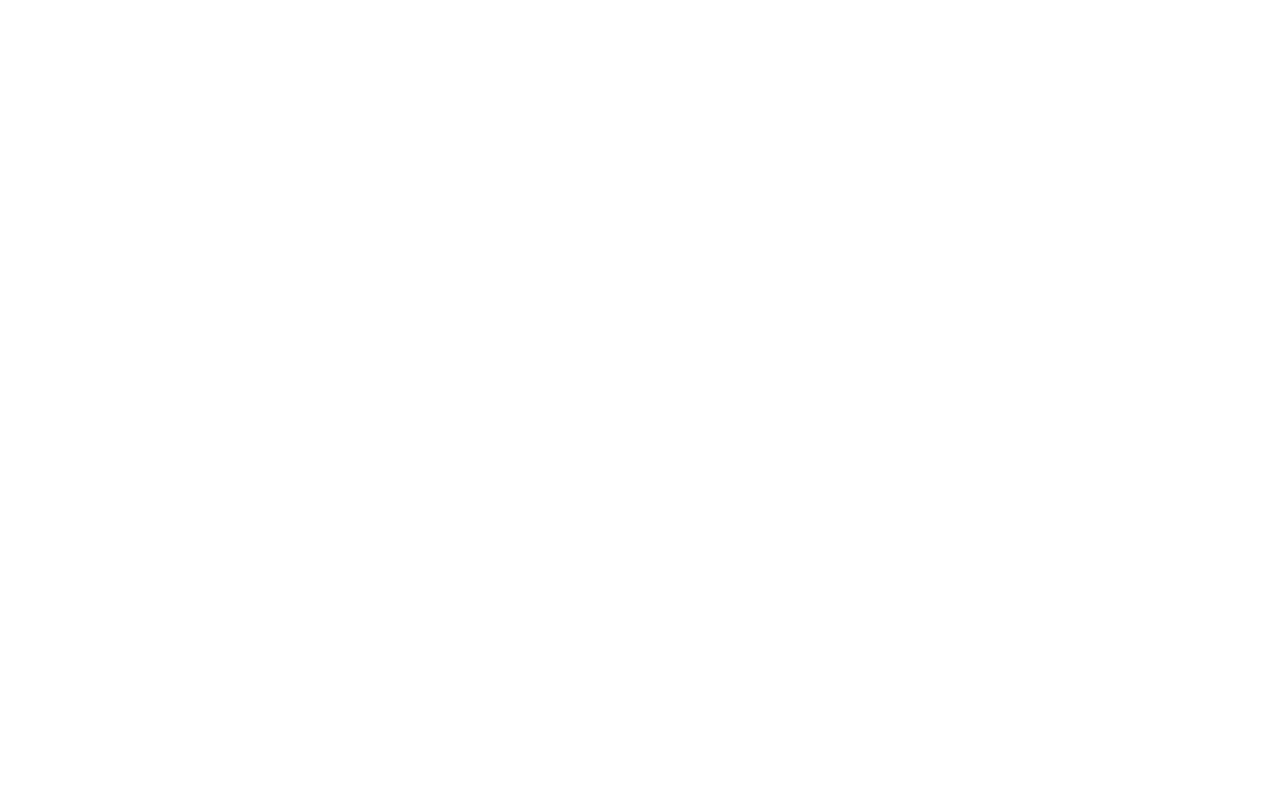
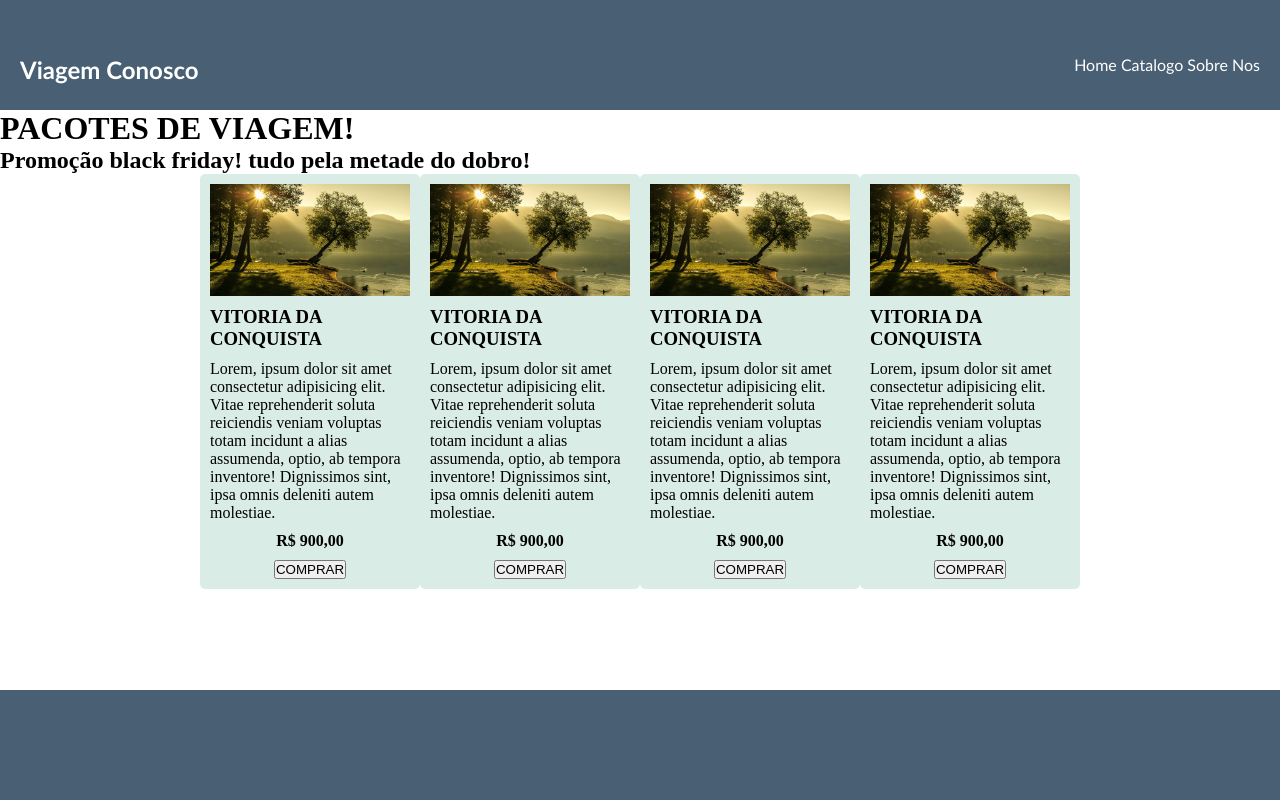
Before and after one commit to LauraReis180/FRONT-END, a PHP site: the page made by htmlEcss/Aula 4- links e background/pages/catalogo.html in a window 1280 px wide. Before the commit the page is empty. Run offline with PHP 8.4, Linux system fonts and the light colour scheme.

Commit message:
Aula 5
materiais

```diff
--- a/htmlEcss/Aula 4- links e background/index.html
+++ b/htmlEcss/Aula 4- links e background/index.html
@@ -6,6 +6,7 @@
     <title>HOME</title>
     <link rel="stylesheet" href="styles/index.css">
 </head>
+
 <body>
 <header>
     <h2>Viagem Conosco</h2>
@@ -13,8 +14,9 @@
     <!-- <a href="https://www.google.com">Google</a> -->
     <a href="index.html">Home</a>
     <a href="pages/catalogo.html">Catalogo</a>
+    <a href="pages/sobreNos.html">Sobre Nos</a>
+
 </nav>
-
 </header>
 
 <main>
@@ -22,8 +24,10 @@
     <h3>PROMOÇÃO RELAMPAGO! VIAGEM PARA SP POR 10 REAIS</h3>
 
 
+
 </div>
 </main>
+
 <footer></footer>
 
     </body>
--- a/htmlEcss/Aula 4- links e background/pages/catalogo.html
+++ b/htmlEcss/Aula 4- links e background/pages/catalogo.html
@@ -0,0 +1,68 @@
+<!DOCTYPE html>
+<html lang="pt-br">
+<head>
+    <meta charset="UTF-8">
+    <meta name="viewport" content="width=device-width, initial-scale=1.0">
+    <title>Catalogo</title>
+    <link rel="stylesheet" href="../styles/index.css">
+</head>
+<body>
+<header>
+    <h2>Viagem Conosco</h2>
+    <nav>
+    <!-- <a href="https://www.google.com">Google</a> -->
+    <a href="../index.html">Home</a>
+    <a href="catalogo.html">Catalogo</a>
+    <a href="sobreNos.html">Sobre Nos</a>
+
+    </nav>
+</header>
+    <main>
+        <h1>PACOTES DE VIAGEM!</h1>
+        <h2>Promoção black friday! tudo pela metade do dobro! </h2>
+
+    <div id = "catalogo">
+      <div class="produto">
+        <img src="../images/imagem 3.jpg" alt="produto1">
+        <h3> VITORIA DA CONQUISTA </h3>
+        <p>Lorem, ipsum dolor sit amet consectetur adipisicing elit. Vitae reprehenderit soluta reiciendis veniam voluptas totam incidunt a alias assumenda, optio, ab tempora inventore! Dignissimos sint, ipsa omnis deleniti autem molestiae.</p>
+        <h4>R$ 900,00</h4>
+         <button>COMPRAR</button>
+  </div>
+
+    <div class="produto">
+        <img src="../images/imagem 3.jpg" alt="produto1">
+        <h3> VITORIA DA CONQUISTA </h3>
+        <p>Lorem, ipsum dolor sit amet consectetur adipisicing elit. Vitae reprehenderit soluta reiciendis veniam voluptas totam incidunt a alias assumenda, optio, ab tempora inventore! Dignissimos sint, ipsa omnis deleniti autem molestiae.</p>
+        <h4>R$ 900,00</h4>
+         <button>COMPRAR</button>
+
+
+    </div>
+
+    <div class="produto">
+        <img src="../images/imagem 3.jpg" alt="produto1">
+        <h3> VITORIA DA CONQUISTA </h3>
+        <p>Lorem, ipsum dolor sit amet consectetur adipisicing elit. Vitae reprehenderit soluta reiciendis veniam voluptas totam incidunt a alias assumenda, optio, ab tempora inventore! Dignissimos sint, ipsa omnis deleniti autem molestiae.</p>
+        <h4>R$ 900,00</h4>
+         <button>COMPRAR</button>
+
+
+    </div>
+
+    <div class="produto">
+        <img src="../images/imagem 3.jpg" alt="produto1">
+        <h3> VITORIA DA CONQUISTA </h3>
+        <p>Lorem, ipsum dolor sit amet consectetur adipisicing elit. Vitae reprehenderit soluta reiciendis veniam voluptas totam incidunt a alias assumenda, optio, ab tempora inventore! Dignissimos sint, ipsa omnis deleniti autem molestiae.</p>
+        <h4>R$ 900,00</h4>
+         <button>COMPRAR</button>
+
+
+    </div>
+
+    </div>
+    </main>
+    <footer></footer>
+
+</body>
+</html>
--- a/htmlEcss/Aula 4- links e background/styles/index.css
+++ b/htmlEcss/Aula 4- links e background/styles/index.css
@@ -7,7 +7,7 @@
   width: 100%;
   padding: 55px 0px;
   background-color: #495F73;
-  color: black;
+  color: white;
   font-family:'Trebuchet MS', 'Lucida Sans Unicode', 'Lucida Grande', 'Lucida Sans', Arial, sans-serif ;
 
 }
@@ -39,7 +39,7 @@
     /* bg-repeat- configura repetição */
     background-repeat: no-repeat;
     /* bg-size - controla o tamanho */
-    background-size: cover;
+    background-size: 100%;
     /* bg-position - posição da imagem */
     background-position: center;
     margin: 20px auto;
@@ -52,3 +52,26 @@
 
 
 }
+
+.produto{
+
+  width:200px;
+  padding:10px;
+  border-radius: 5px;
+  display: flex;
+  flex-direction: column;
+  align-items: center;
+  gap: 10px;
+  background-color: rgb(218, 236, 230);
+}
+
+#catalogo{
+
+  display:flex;
+  justify-content: center;
+  flex-wrap: wrap;
+}
+
+.produto img{
+  width: 100%;
+}
```
Lines whose indentation alone changed are shown as unchanged.
